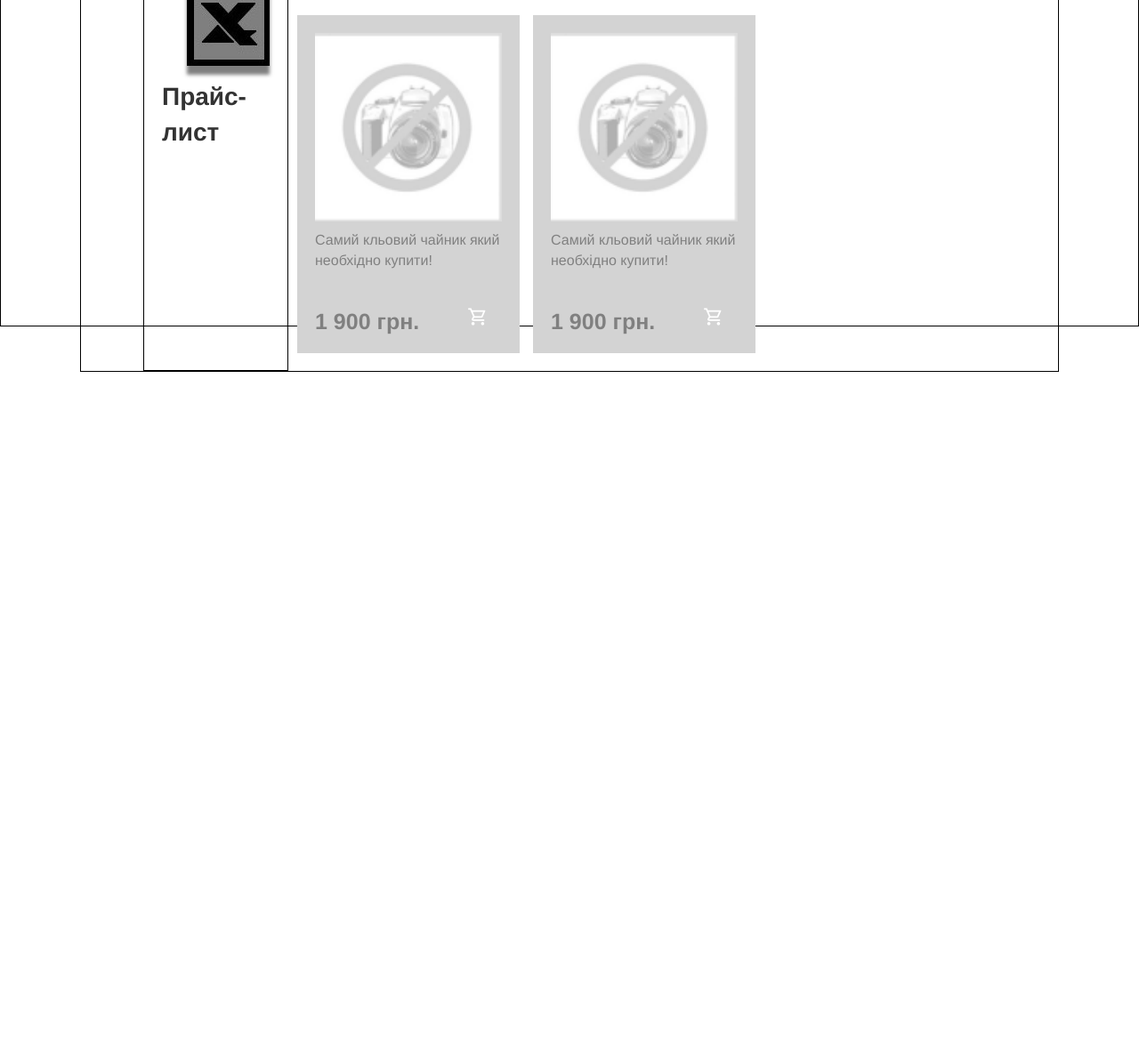
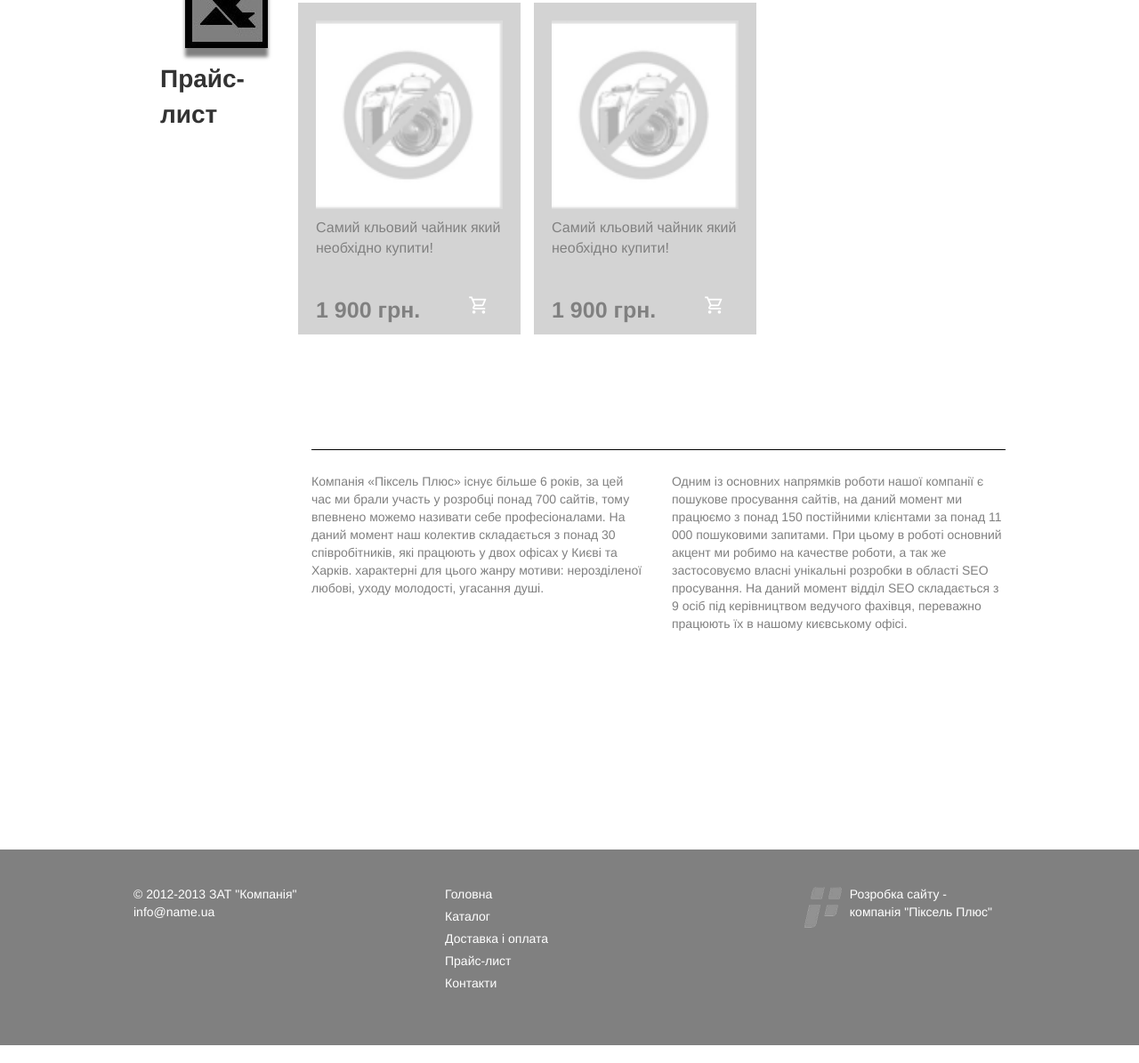
Before and after one commit to panasychkka/Layout3, a plain HTML site: page index.html in a window 1280 px wide. Shown: the part 1079-2274 px from the top of the page at 89% size. Before the commit the page ends 1497 px from the top, so only its background shows below. Drawn offline with nearby package versions, Linux system fonts and the light colour scheme.

Commit message:
Додала футер та блок з текстом в контенті.

```diff
--- a/index.html
+++ b/index.html
@@ -87,8 +87,7 @@
         </div>
         </div>
     </feedback>
-    <div class="menu-container">
-        <!-- Звичайне меню для десктопних пристроїв -->
+   <div class="menu-container">
         <div class="menu__desktop-menu">
             <a href="#" class="desktop-menu-item"> Головна  | </a>
             <a href="#" class="desktop-menu-item"> Каталог  | </a>
@@ -101,7 +100,6 @@
             <label class="menu__btn" for="menu__toggle">
               <span></span>
             </label>
-             <!-- Бургер меню для мобільних пристроїв -->
         <ul class="menu mobile-menu">
             <li><a href="#" class="menu-item">Головна</a></li>
             <li><a href="#" class="menu-item">Каталог</a></li>
@@ -109,29 +107,32 @@
             <li><a href="#" class="menu-item">Прайс-лист</a></li>
             <li><a href="#" class="menu-item">Контакти</a></li>
         </ul>
-    </div>
+        </div>
     </div>
     <div class="slider-box">
         <div class="content-slider">
             <div class="slider single-item">
                 <div>
-                    <img src="images/slider.png" alt="Slider" width="1400">
+                    <img src="images/slider.png" alt="Slider" width="1400" height="=400">
                 </div>
                 <div>
-                    <img src="images/slider2.jpg" alt="Slider2" width="1400">
+                    <img src="images/slider2.jpg" alt="Slider2" width="1400"height="=400">
                 </div>
                 <div>
-                    <img src="images/slider3.jpg" alt="Slider3" width="1400">
+                    <img src="images/slider3.jpg" alt="Slider3" width="1400"height="=400">
                 </div>
                 <div>
-                    <img src="images/slider4.png" alt="Slider4" width="1400">
+                    <img src="images/slider4.png" alt="Slider4" width="1400"height="=400">
               </div>
             </div>
         </div>
     </div>
     <main>
         <div class="content">
-            <div class="container-fluid">
+             <div class="cat-breadcrumbs">
+                    <a href="#">Головна /</a> <a href="#">Каталог /</a> <a href="#">Побутова техніка</a>
+                </div>
+                <div class="container-fluid">
                 <div class="container-left">
                             <div class="categories-menu">
                             <nav class="categories">
@@ -233,8 +234,43 @@
                 </div>
             </div>
             </div>
+            <div class="main-info">
+                <div class="main-info-blocks">
+                    <div class="main-info__left-txt-block">
+                        <p>Компанія «Піксель Плюс» існує більше 6 років, за цей час ми брали участь у розробці понад 700 сайтів, тому впевнено можемо називати себе професіоналами. На даний момент наш колектив складається з понад 30 співробітників, які працюють у двох офісах у Києві та Харків. характерні для цього жанру мотиви: нерозділеної любові, уходу молодості, угасання душі.</p>
+                    </div>
+                    <div class="main-info__right-txt-block">
+                        <p>Одним із основних напрямків роботи нашої компанії є пошукове просування сайтів, на даний момент ми працюємо з понад 150 постійними клієнтами за понад 11 000 пошуковими запитами.  При цьому в роботі основний акцент ми робимо на качестве роботи, а так же застосовуємо власні унікальні розробки в області ЅЕО просування.  На даний момент відділ SEO складається з 9 осіб під керівництвом ведучого фахівця, переважно працюють їх в нашому києвському офісі.</p>
+                    </div>
+                </div>
+            </div>
+            </div>
+    </main>
+    <footer>
+        <div class="container-footer">
+            <div class="footer-content">
+                <div class="footer-info">
+                    <p>© 2012-2013 ЗАТ "Компанія" <br>
+                    info@name.ua</p>
+                    </div>
+            <div class="footer-menu">
+                <ul>
+                    <li><a href="#" class="foot-menu-item">Головна</a></li>
+                    <li><a href="#" class="foot-menu-item">Каталог</a></li>
+                    <li><a href="#" class="foot-menu-item">Доставка і оплата</a></li>
+                    <li><a href="#" class="foot-menu-item">Прайс-лист</a></li>
+                    <li><a href="#" class="foot-menu-item">Контакти</a></li>
+                </ul>
+            </div>
+                <div class="footer-logo">
+                    <img src="images/logo-footer.png" alt="Logo" width="50px" height="50px">
+                </div>
+                <div class="prod">
+                    <p> Розробка сайту -<br>компанія "Піксель Плюс" </p>
+                </div>
+           </div>
         </div>
-    </main>
+   </footer>
     <script src="https://code.jquery.com/jquery-1.10.2.min.js"></script>
     <script src="https://netdna.bootstrapcdn.com/bootstrap/3.0.3/js/bootstrap.min.js"></script>
     <script type="text/javascript" src="https://cdn.jsdelivr.net/npm/jquery@3.6.0/dist/jquery.min.js"></script>
--- a/style.css
+++ b/style.css
@@ -27,6 +27,12 @@ header {
     flex-direction: row;
     align-items: center;
     position: relative;
+}
+@media (max-width:988px) {
+    .header-container{
+        padding: 0px 30px;
+    }
+
 }
 .header-container__company-name {
     left: 10px;
@@ -346,32 +352,35 @@ header {
     background-color: #CFD8DC;
 }
 main {
-    max-width: 100%;
-    max-height: 100%;
-    border: 1px solid black;
     margin-top: -30px;
+    height: 1380px;
 }
 .container-fluid{
     max-width: 1100px;
-    border: 1px solid black;
+    max-height: 800px;
     margin: 0 auto;
     display: flex;
     padding: 0%;
 }
 .content{
-    height:790px;
+    max-height:790px;
+}
+.cat-breadcrumbs{
+    display: inline-block;
+    margin-left: 420px;
+}
+.cat-breadcrumbs a{
+    color: gray;
 }
 /*Category*/
 .container-left{
-    width: 220px;
+    max-width: 220px;
     margin-left: 55px;
-    margin-top: 35px;
+    margin-top: 10px;
     margin-right: -20px;
-    border: 1px solid black;
 }
 .categories-menu{
   max-width: 180px;
-  border: 1px solid black;
 }
 
 .categories li{
@@ -383,6 +392,7 @@ main {
     font-size: 12px;
     margin-bottom: 5px;
     margin-left: 30px;
+    list-style-type: disc;
 }
 .categories a,
 .categories a:hover{
@@ -396,21 +406,21 @@ main {
     box-shadow: 0px 10px 4px rgba(0, 0, 0, 0.5);
 }
 .logo-x-caption p{
-font-size:28px;
-margin-top: 15px;
-margin-left: -28px;
+    font-size:28px;
+    margin-top: 15px;
+    margin-left: -28px;
 }
 .items-boxes{
     display: flex;
     flex-wrap: wrap;
     max-width: 850px;
     align-items: flex-start;
-    margin-top: 40px;
+    margin-top: 15px;
     padding: 0;
     margin-left: 20px;
 }
 .item-box{
-    width: 250px;
+    max-width: 250px;
     flex-direction: column;
     display: flex;
     margin-right: 5px;
@@ -418,7 +428,7 @@ margin-left: -28px;
     margin-left:10px;
 }
 figure{
-    height: 380px;
+    max-height: 380px;
     background-color: lightgrey;
     display: flex;
     justify-content: center;
@@ -454,7 +464,90 @@ figcaption{
     margin-bottom: 10px;
     margin-right: 15px;
   }
+ .main-info{
+    max-width: 780px;
+    max-height: 350px;
+    margin: 0 auto;
+    left:100px;
+    padding-top: 110px;
+    align-items: center;
+    position: relative;
+    display: flex;
+ }
+.main-info-blocks{
+    border-top: 1px solid black;
+    column-count: 2;
+    column-gap: 30px;
+    padding-top: 25px;
+}
+.main-info-blocks p{
+    color: gray;
+}
 
+footer{
+    max-width: 100%;
+    height: 240px;
+    bottom: 0;
+}
+.container-footer{
+    max-height: 220px;
+    max-width: 1400px;
+    margin: 0 auto;
+    padding: auto;
+    background-color:gray;
+    display: flex;
+    align-items: center;
+}
+.footer-content{
+    height: 220px;
+    max-width: 1000px;
+    width: 1000px;
+    margin: 0 auto;
+    display: flex;
+    align-items: center;
+    padding: auto;
+    position: relative;
+    color: white;
+}
+
+.footer-info,
+.footer-menu,
+.footer-logo,
+.prod {
+    font-size: 14px;
+}
+.footer-info{
+    text-align: left;
+    top: -10px;
+    position: absolute;
+    top:40px;
+    left: 10px;
+}
+.footer-menu {
+    position: absolute;
+    left: 360px;
+    top: 40px;
+}
+.footer-menu a {
+    color: white;
+}
+.footer-menu li {
+    list-style-type: none;
+    margin-bottom: 5px;
+}
+.footer-logo{
+    position: absolute;
+    right: 190px;
+    top: 40px;
+}
+.prod{
+    position: absolute;
+    right: 25px;
+    top: 40px;
+}
+.footer-menu a:hover {
+    text-decoration: underline;
+}
 @media (max-width: 576px) {
     header{
         height: 150px;
```
Also changed, not shown: images/logo-footer.png (added), images/slider3.jpg.
